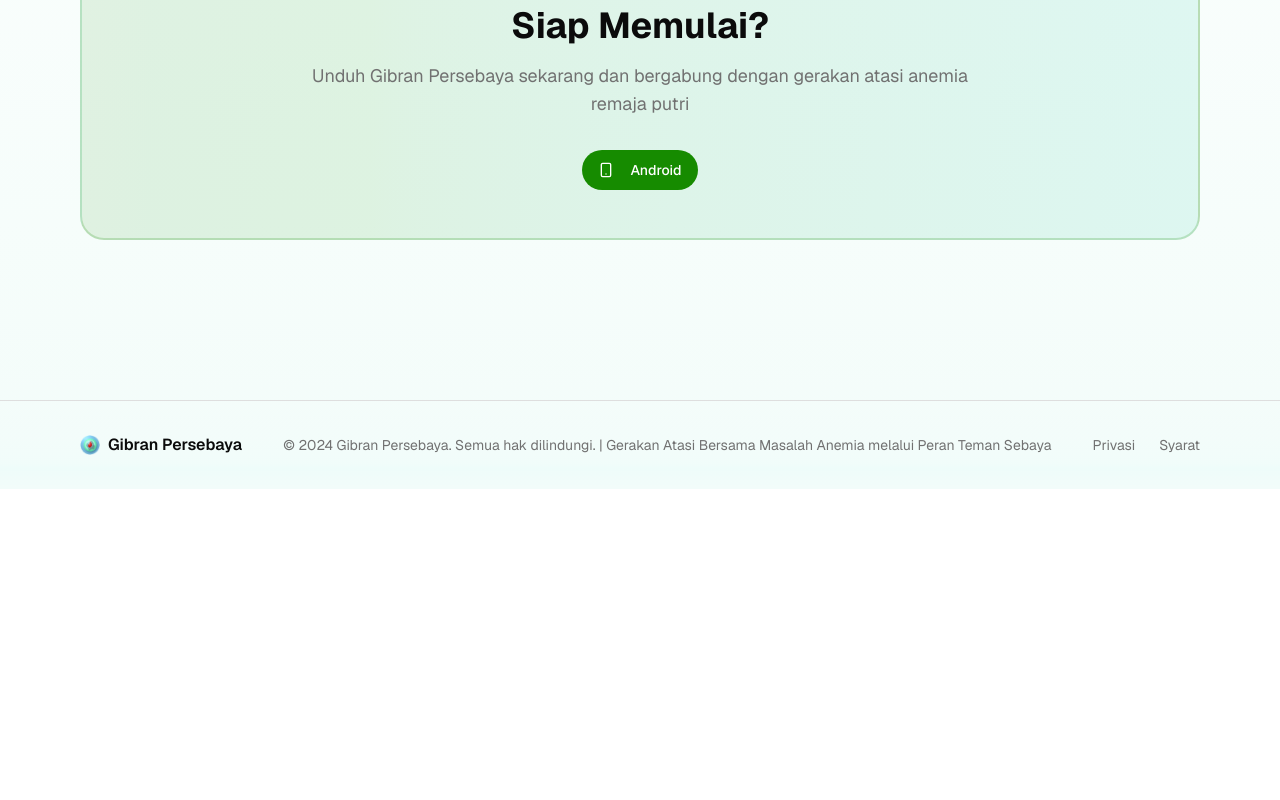
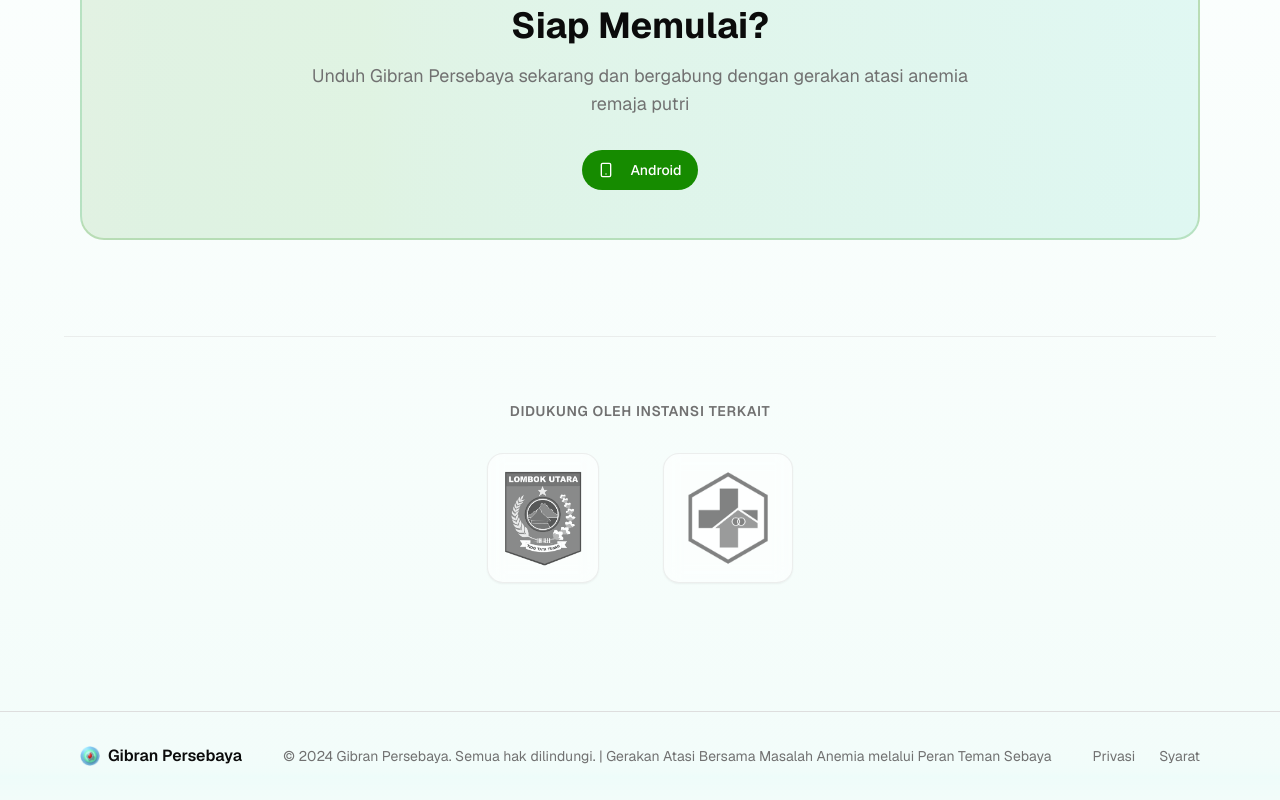
Before and after one commit to papamana/gp_landing_page_apps, a Next.js app: page / in a window 1280 px wide. Shown: the part 1869-2669 px from the top of the page. Before the commit the page ends 2358 px from the top, so only its background shows below. Built offline with nearby package versions, Linux system fonts and the light colour scheme.

Commit message:
update instansi

```diff
--- a/app/page.tsx
+++ b/app/page.tsx
@@ -192,6 +192,38 @@ export default function Home() {
           </div>
         </div>
       </section>
+      {/* Instansi Terkait */}
+      <section className="max-w-6xl mx-auto px-4 py-12 md:py-16 border-t border-border/50">
+        <div className="text-center space-y-8">
+          <p className="text-sm font-semibold text-muted-foreground uppercase tracking-wider">
+            Didukung Oleh Instansi Terkait
+          </p>
+          <div className="flex flex-wrap justify-center items-center gap-8 md:gap-16">
+            <div className="group relative flex items-center justify-center p-4 bg-white/50 backdrop-blur-sm rounded-2xl shadow-xs border border-border/50 hover:shadow-md hover:border-primary/20 hover:bg-white transition-all duration-300">
+              <img
+                src="/Kabupaten.png"
+                alt="Pemerintah Kabupaten Lombok Utara"
+                className="h-20 md:h-24 w-auto object-contain filter grayscale opacity-70 group-hover:grayscale-0 group-hover:opacity-100 transition-all duration-500"
+                onError={(e) => {
+                  e.currentTarget.src = '/placeholder-logo.png';
+                  e.currentTarget.onerror = null;
+                }}
+              />
+            </div>
+            <div className="group relative flex items-center justify-center p-4 bg-white/50 backdrop-blur-sm rounded-2xl shadow-xs border border-border/50 hover:shadow-md hover:border-primary/20 hover:bg-white transition-all duration-300">
+              <img
+                src="/Kesehatan.png"
+                alt="Dinas Kesehatan Bakti Husada"
+                className="h-20 md:h-24 w-auto object-contain filter grayscale opacity-70 group-hover:grayscale-0 group-hover:opacity-100 transition-all duration-500"
+                onError={(e) => {
+                  e.currentTarget.src = '/placeholder-logo.png';
+                  e.currentTarget.onerror = null;
+                }}
+              />
+            </div>
+          </div>
+        </div>
+      </section>
 
       {/* Footer */}
       <footer className="border-t border-border mt-12 sm:mt-16">
```
Also changed, not shown: public/Kabupaten.png (added), public/Kesehatan.png (added).
